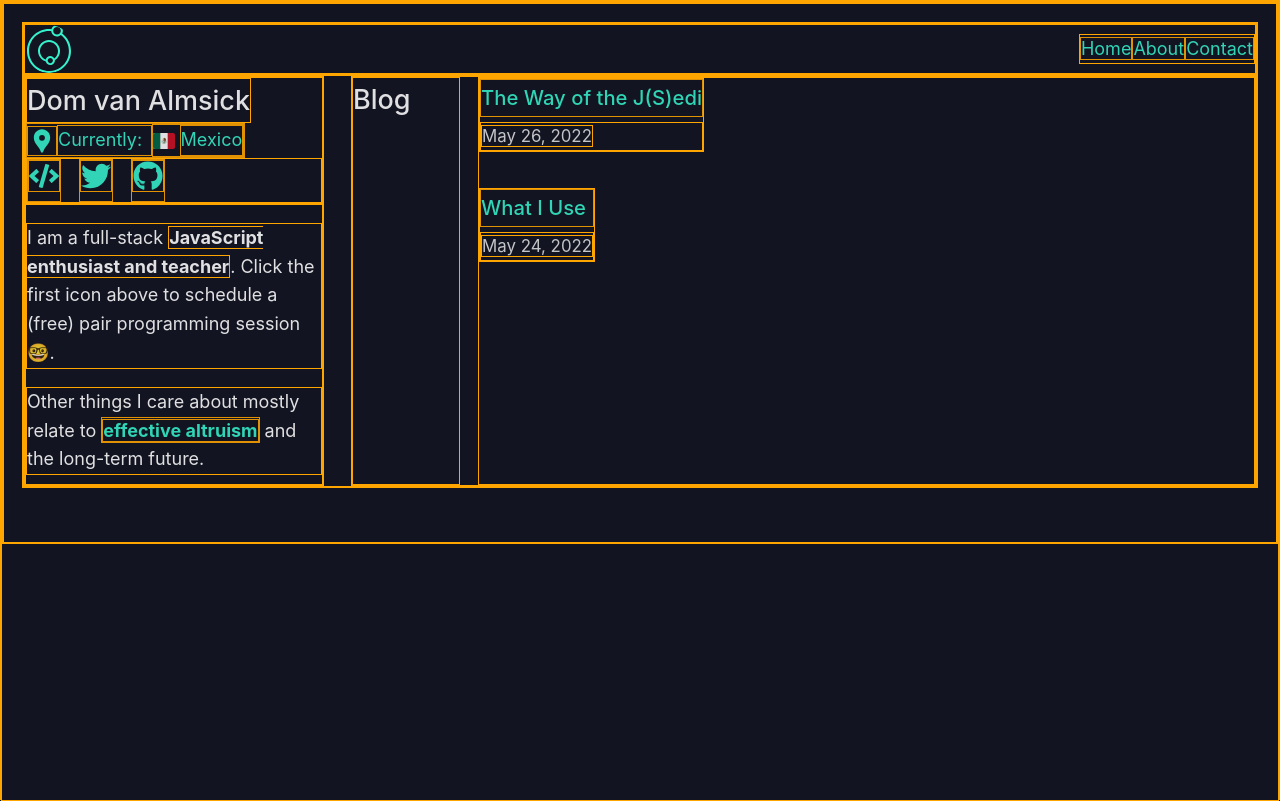
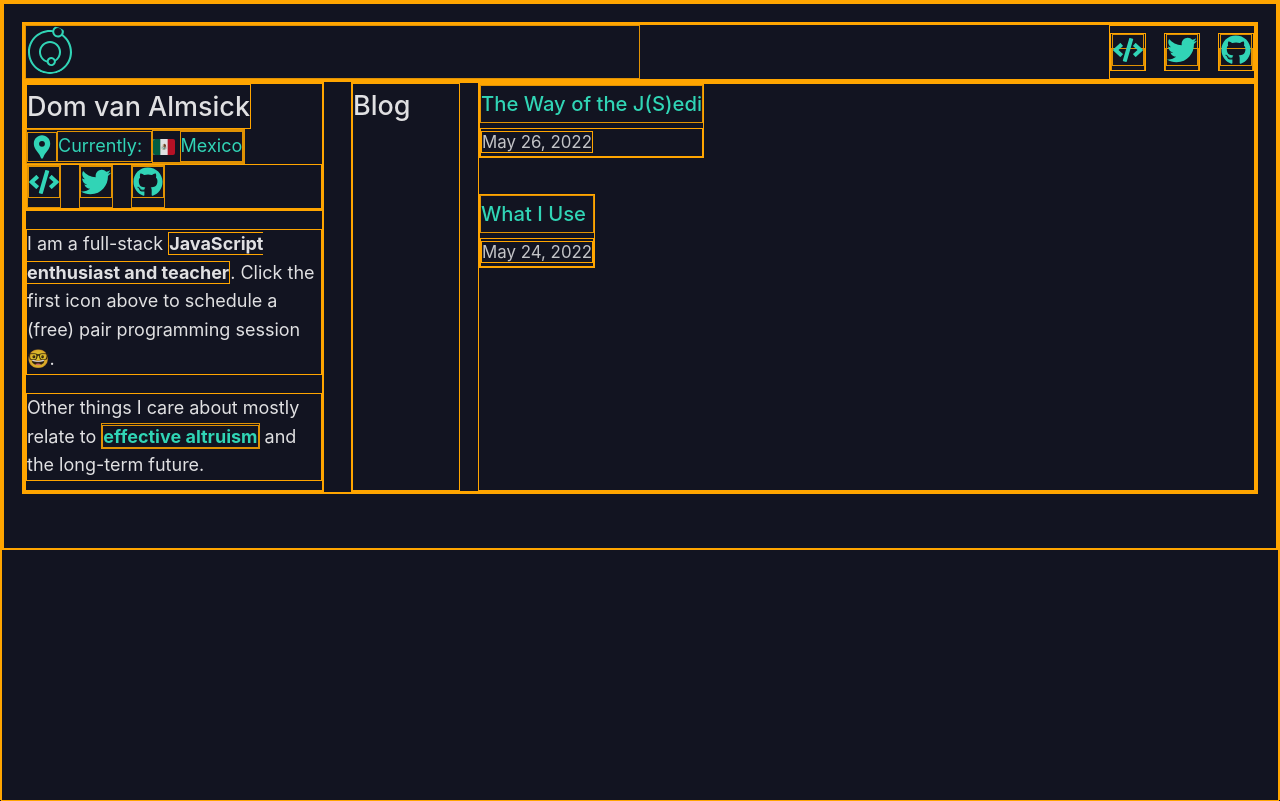
Before and after one commit to dominicva/dev-blog, a Next.js app: page / in a window 1280 px wide. Built offline with nearby package versions, Linux system fonts and the light colour scheme.

Commit message:
Refactor: nav layout

```diff
--- a/components/blog/index.jsx
+++ b/components/blog/index.jsx
@@ -7,7 +7,7 @@ const Blog = ({ allPostsData }) => {
     <section
       style={{
         display: 'grid',
-        'grid-template-columns': 'minmax(min-content, 6rem) 1fr',
+        gridTemplateColumns: 'minmax(min-content, 6rem) 1fr',
         gap: '1rem',
       }}
     >
--- a/components/nav.jsx
+++ b/components/nav.jsx
@@ -1,11 +1,12 @@
 import Image from 'next/image';
 import Link from 'next/link';
-
+import { FaCode, FaTwitter, FaGithub } from 'react-icons/fa';
 const Nav = () => {
   return (
     <div className="nav-container">
       <nav>
         <Link href="/">
+          <a id="logo">
             <Image
               src="/images/logo.svg"
               alt="logo"
@@ -13,24 +14,62 @@ const Nav = () => {
               height={48}
               style={{ borderRadius: '50%' }}
             />
+          </a>
         </Link>
         <ul className="nav-links">
-          <Link href="/">
-            <a>Home</a>
-          </Link>
-          <Link href="/about">
-            <a>About</a>
-          </Link>
-          <Link href="/contact">
-            <a>Contact</a>
-          </Link>
+          <li>
+            <a
+              href="https://calendly.com/dominicvana/pair-programming"
+              target="_blank"
+              className="social-icon"
+            >
+              <FaCode size={32} />
+            </a>
+          </li>
+          <li>
+            <a
+              href="https://www.twitter.com/dominicva"
+              target="_blank"
+              className="social-icon"
+            >
+              <FaTwitter size={32} />
+            </a>
+          </li>
+          <li>
+            <a
+              href="https://www.github.com/dominicva"
+              target="_blank"
+              className="social-icon"
+            >
+              <FaGithub size={32} />
+            </a>
+          </li>
         </ul>
       </nav>
       <style jsx>{`
         nav {
+          display: grid;
+          grid-template-columns: 1fr 1fr;
+        }
+
+        a,
+        li {
+          line-height: initial;
+        }
+
+        .nav-links {
+          list-style-type: none;
           display: flex;
           align-items: center;
-          justify-content: space-between;
+          justify-self: flex-end;
+        }
+
+        .nav-links li {
+          margin-right: 1rem;
+        }
+
+        .nav-links li:last-of-type {
+          margin-right: 0rem;
         }
       `}</style>
     </div>
```
Also changed, not shown: 1 other file (tests, documents, lock files or other folders). Lines whose indentation alone changed are shown as unchanged.
